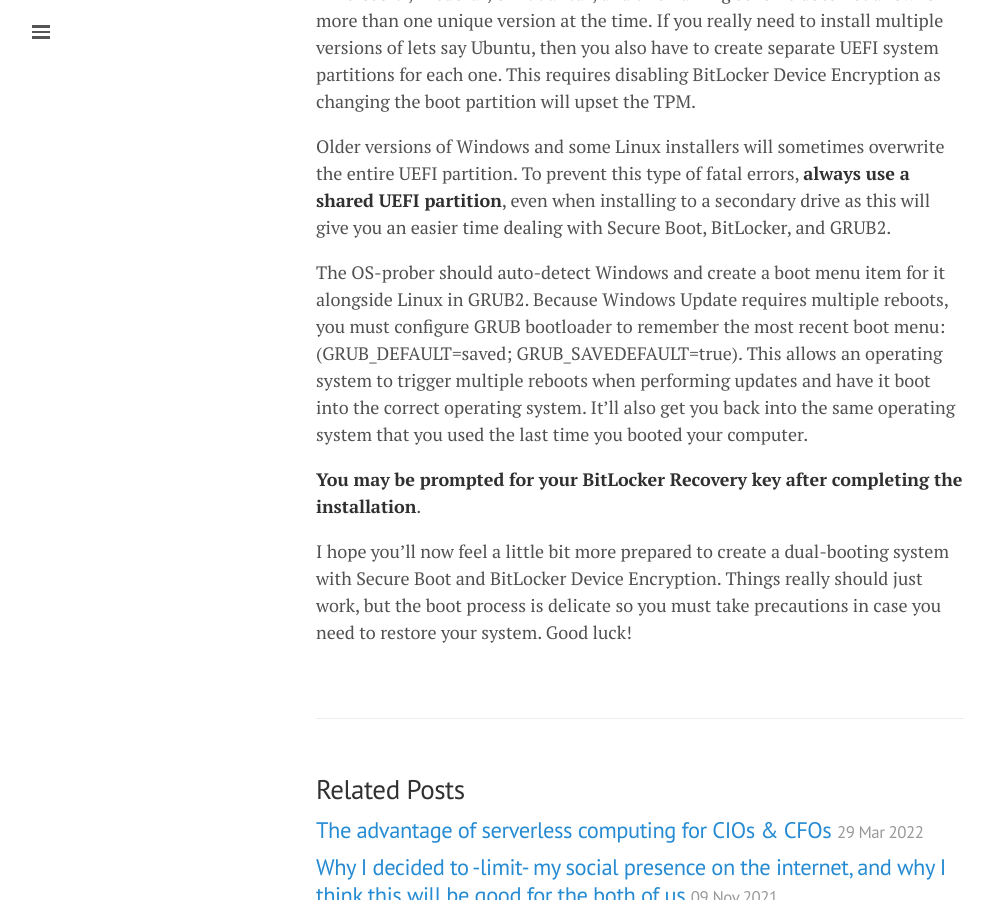
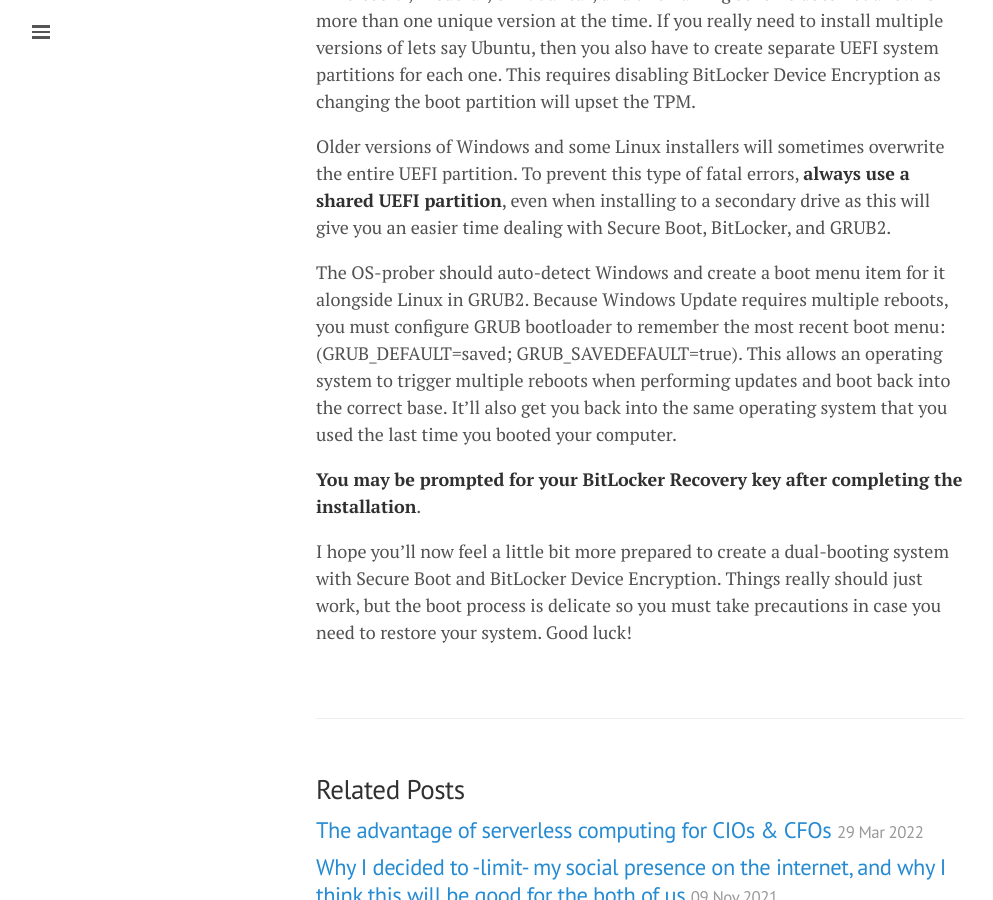
Before and after one commit to lgeurts/lgeurts.github.io, a Jekyll site: the page built from _posts/2019-03-19-dual-booting-windows-and-linux.md, in a window 1280 px wide and 900 px high, scrolled down 2878 px. Shown: the whole window, without its empty margins (0-993 px from the left). Built offline with Jekyll 4.4.1, drawn with Linux system fonts in a browser that asks for light colours; nearby versions of some CDN libraries; comment, search, counter and statistics services are not loaded.

Commit message:
Update 2019-03-19-dual-booting-windows-and-linux.md

```diff
--- a/_posts/2019-03-19-dual-booting-windows-and-linux.md
+++ b/_posts/2019-03-19-dual-booting-windows-and-linux.md
@@ -51,7 +51,7 @@
 
 Older versions of Windows and some Linux installers will sometimes overwrite the entire UEFI partition. To prevent this type of fatal errors, **always use a shared UEFI partition**, even when installing to a secondary drive as this will give you an easier time dealing with Secure Boot, BitLocker, and GRUB2.
 
-The OS-prober should auto-detect Windows and create a boot menu item for it alongside Linux in GRUB2. Because Windows Update requires multiple reboots, you must configure GRUB bootloader to remember the most recent boot menu: (GRUB_DEFAULT=saved; GRUB_SAVEDEFAULT=true). This allows an operating system to trigger multiple reboots when performing updates and have it boot into the correct operating system. It’ll also get you back into the same operating system that you used the last time you booted your computer.
+The OS-prober should auto-detect Windows and create a boot menu item for it alongside Linux in GRUB2. Because Windows Update requires multiple reboots, you must configure GRUB bootloader to remember the most recent boot menu: (GRUB_DEFAULT=saved; GRUB_SAVEDEFAULT=true). This allows an operating system to trigger multiple reboots when performing updates and boot back into the correct base. It’ll also get you back into the same operating system that you used the last time you booted your computer.
 
 **You may be prompted for your BitLocker Recovery key after completing the installation**.
 
```
